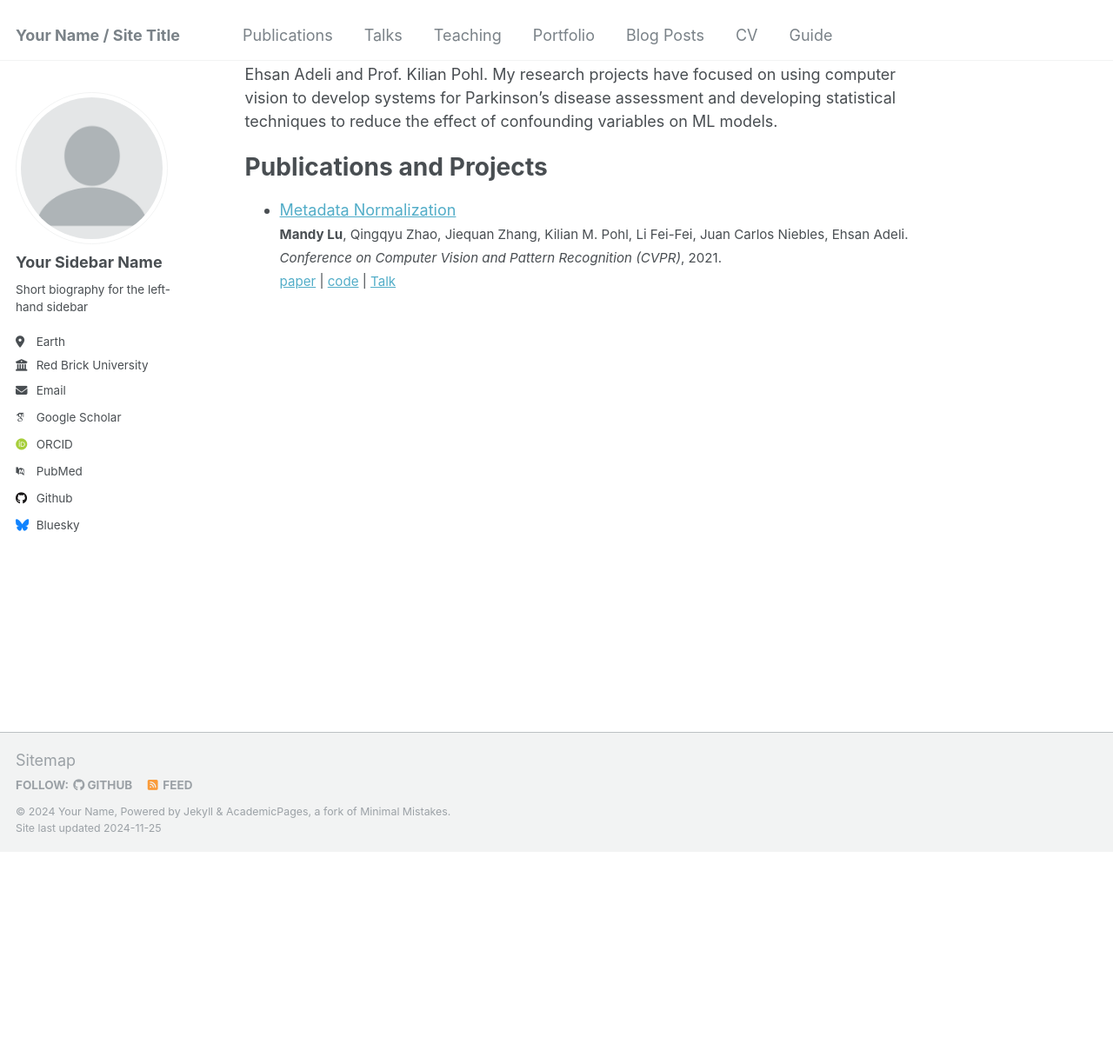
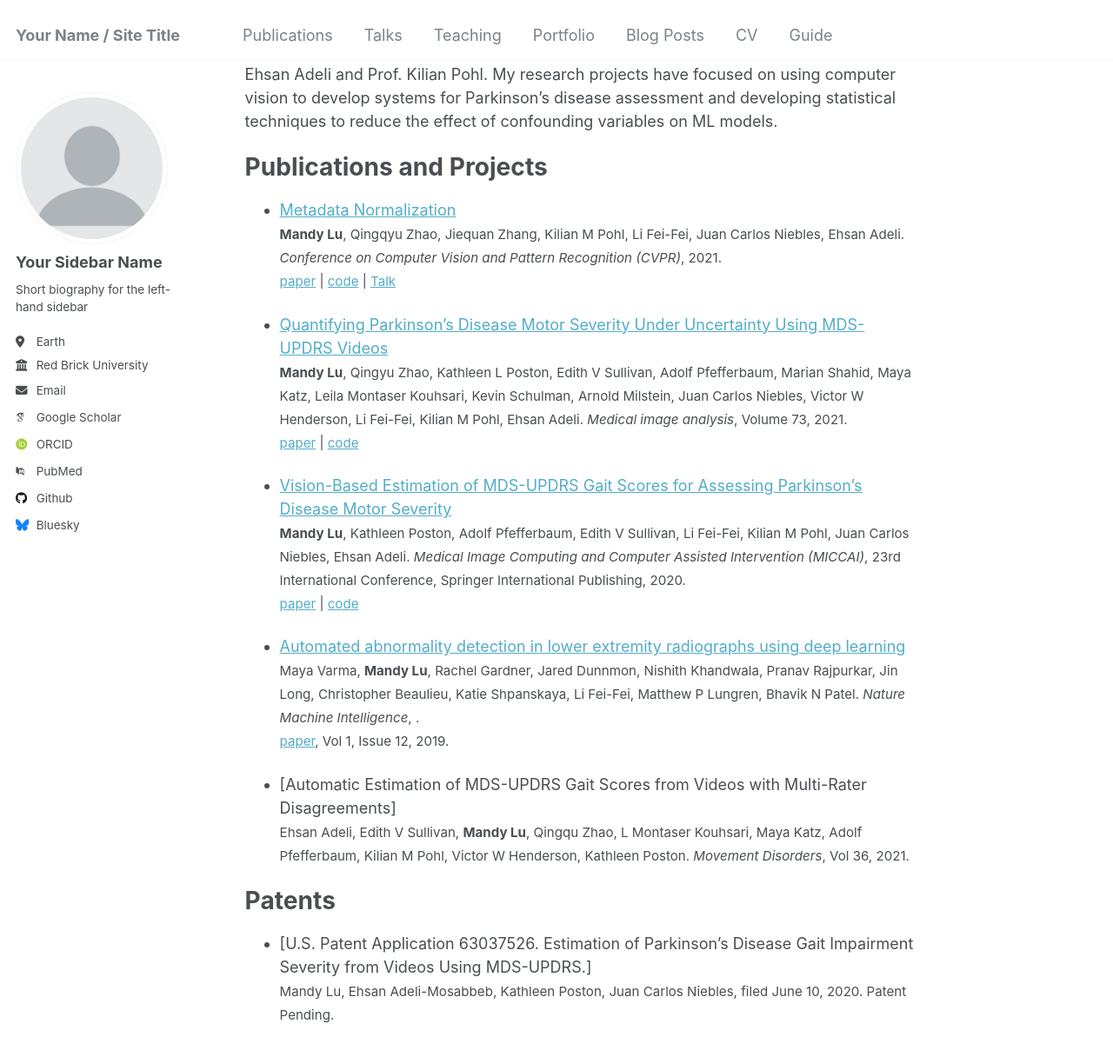
Before and after one commit to mandyslu/mandyslu.github.io, a Jekyll site: the page built from _pages/about.md, in a window 1280 px wide and 1400 px high, scrolled down 420 px. Shown: the top 1216 px of the window at 87% size. Built offline with Jekyll 4.4.1, drawn with Linux system fonts in a browser that asks for light colours; some web fonts are replaced.

Commit message:
Add all papers

```diff
--- a/_pages/about.md
+++ b/_pages/about.md
@@ -17,5 +17,27 @@ Publications and Projects
 ======
 
 - [Metadata Normalization](https://arxiv.org/abs/2307.14430)<br>
-  <span style="font-size:4mm;">**Mandy Lu**, Qingqyu Zhao, Jiequan Zhang, Kilian M. Pohl, Li Fei-Fei, Juan Carlos Niebles, Ehsan Adeli. *Conference on Computer Vision and Pattern Recognition (CVPR)*, 2021. </span><br>
-  <span style="font-size:4mm;">[paper]([https://arxiv.org/pdf/2307.14430.pdf](https://openaccess.thecvf.com/content/CVPR2021/papers/Lu_Metadata_Normalization_CVPR_2021_paper.pdf)) | [code](https://github.com/HazyResearch/skill-it) | [Talk](https://www.youtube.com/watch?v=NX4Xz86khUE&ab_channel=MandyLu) </span>
+  <span style="font-size:4mm;">**Mandy Lu**, Qingqyu Zhao, Jiequan Zhang, Kilian M Pohl, Li Fei-Fei, Juan Carlos Niebles, Ehsan Adeli. *Conference on Computer Vision and Pattern Recognition (CVPR)*, 2021. </span><br>
+  <span style="font-size:4mm;">[paper](https://openaccess.thecvf.com/content/CVPR2021/papers/Lu_Metadata_Normalization_CVPR_2021_paper.pdf) | [code](https://github.com/mlu355/MetadataNorm) | [Talk](https://www.youtube.com/watch?v=NX4Xz86khUE&ab_channel=MandyLu) </span>
+
+- [Quantifying Parkinson’s Disease Motor Severity Under Uncertainty Using MDS-UPDRS Videos](https://pmc.ncbi.nlm.nih.gov/articles/PMC8453121/)<br>
+  <span style="font-size:4mm;">**Mandy Lu**, Qingyu Zhao, Kathleen L Poston, Edith V Sullivan, Adolf Pfefferbaum, Marian Shahid, Maya Katz, Leila Montaser Kouhsari, Kevin Schulman, Arnold Milstein, Juan Carlos Niebles, Victor W Henderson, Li Fei-Fei, Kilian M Pohl, Ehsan Adeli. *Medical image analysis*, Volume 73, 2021. </span><br>
+  <span style="font-size:4mm;">[paper](https://pmc.ncbi.nlm.nih.gov/articles/PMC8453121/) | [code](https://github.com/mlu355/PD-Motor-Severity-Estimation)  </span>
+
+- [Vision-Based Estimation of MDS-UPDRS Gait Scores for Assessing Parkinson’s Disease Motor Severity](https://pmc.ncbi.nlm.nih.gov/articles/PMC7585545/)<br>
+  <span style="font-size:4mm;">**Mandy Lu**, Kathleen Poston, Adolf Pfefferbaum, Edith V Sullivan, Li Fei-Fei, Kilian M Pohl, Juan Carlos Niebles, Ehsan Adeli. *Medical Image Computing and Computer Assisted Intervention (MICCAI)*, 23rd International Conference, Springer International Publishing, 2020. </span><br>
+  <span style="font-size:4mm;">[paper](https://pmc.ncbi.nlm.nih.gov/articles/PMC7585545/) | [code](https://github.com/mlu355/PD-Motor-Severity-Estimation)  </span>
+
+- [Automated abnormality detection in lower extremity radiographs using deep learning](https://www.nature.com/articles/s42256-019-0126-0)<br>
+  <span style="font-size:4mm;">Maya Varma, **Mandy Lu**, Rachel Gardner, Jared Dunnmon, Nishith Khandwala, Pranav Rajpurkar, Jin Long, Christopher Beaulieu, Katie Shpanskaya, Li Fei-Fei, Matthew P Lungren, Bhavik N Patel. *Nature Machine Intelligence*, . </span><br>
+  <span style="font-size:4mm;">[paper](https://www.nature.com/articles/s42256-019-0126-0), Vol 1, Issue 12, 2019. </span>
+
+- [Automatic Estimation of MDS-UPDRS Gait Scores from Videos with Multi-Rater Disagreements] <br>
+  <span style="font-size:4mm;">Ehsan Adeli, Edith V Sullivan, **Mandy Lu**, Qingqu Zhao, L Montaser Kouhsari, Maya Katz, Adolf Pfefferbaum, Kilian M Pohl, Victor W Henderson, Kathleen Poston. *Movement Disorders*, Vol 36, 2021. </span><br>
+
+
+Patents
+======
+
+- [U.S. Patent Application 63037526. Estimation of Parkinson's Disease Gait Impairment Severity from Videos Using MDS-UPDRS.] <br>
+  <span style="font-size:4mm;">Mandy Lu, Ehsan Adeli-Mosabbeb, Kathleen Poston, Juan Carlos Niebles, filed June 10, 2020. Patent Pending. </span><br>
```
